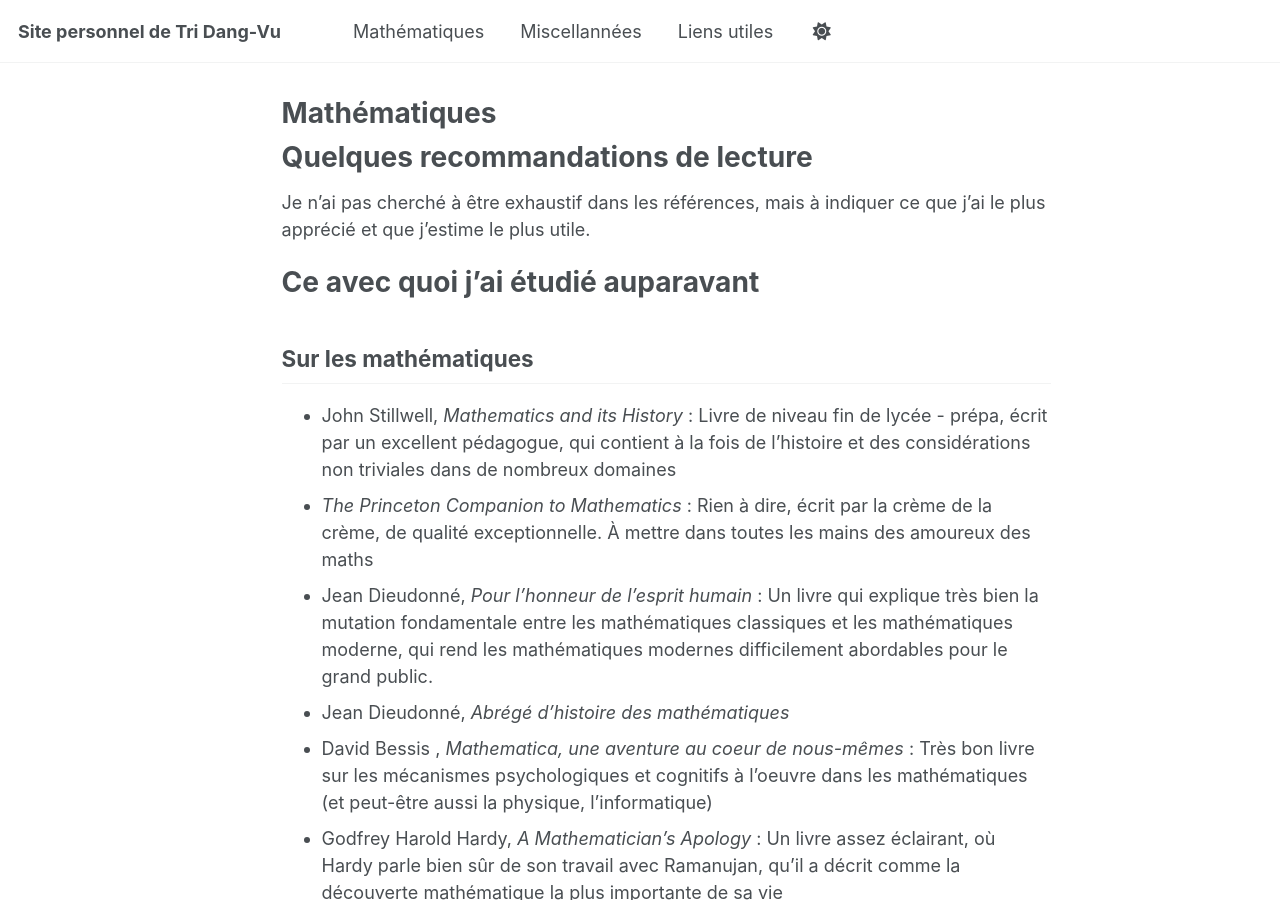
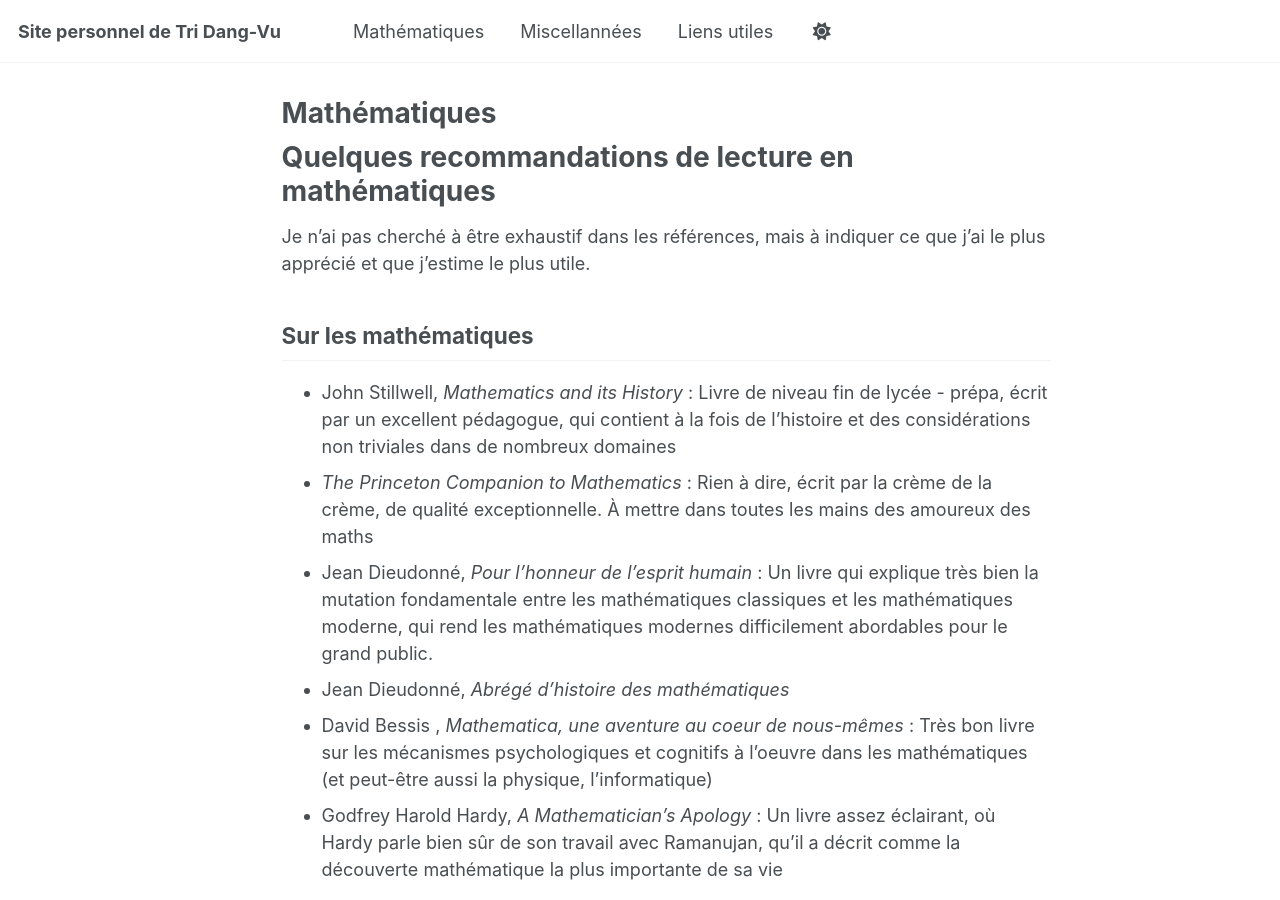
Before and after one commit to tridangvu/tridangvu.github.io, a Jekyll site: the page built from _pages/maths.md, in a window 1280 px wide and 900 px high. Built offline with Jekyll 4.4.1, drawn with Linux system fonts in a browser that asks for light colours; a script that is not in the unit is left out.

Commit message:
Update maths.md

```diff
--- a/_pages/maths.md
+++ b/_pages/maths.md
@@ -6,11 +6,10 @@ author_profile: false
 sidebar: null
 classes: wide
 ---
-# Quelques recommandations de lecture
+# Quelques recommandations de lecture en mathématiques
 
 Je n'ai pas cherché à être exhaustif dans les références, mais à indiquer ce que j'ai le plus apprécié et que j'estime le plus utile.
 
-# Ce avec quoi j'ai étudié auparavant
 ## Sur les mathématiques
 - John Stillwell,  *Mathematics and its History* : Livre de niveau fin de lycée - prépa, écrit par un excellent pédagogue, qui contient à la fois de l'histoire et des considérations non triviales dans de nombreux domaines
 - *The Princeton Companion to Mathematics* : Rien à dire, écrit par la crème de la crème, de qualité exceptionnelle. À mettre dans toutes les mains des amoureux des maths
```
